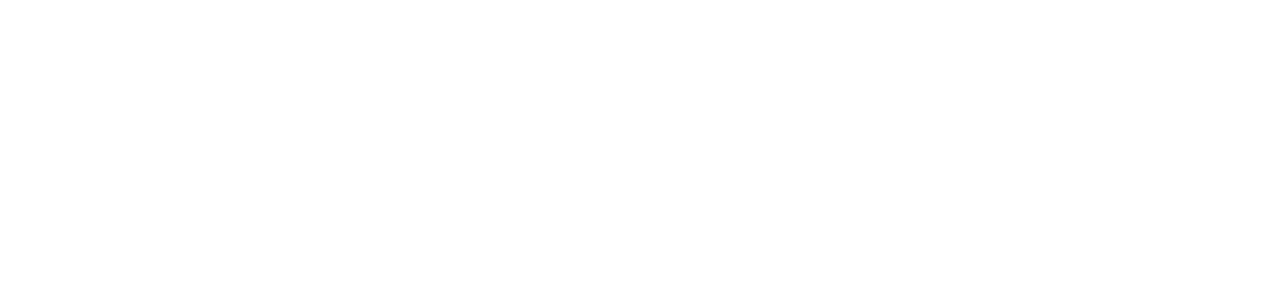
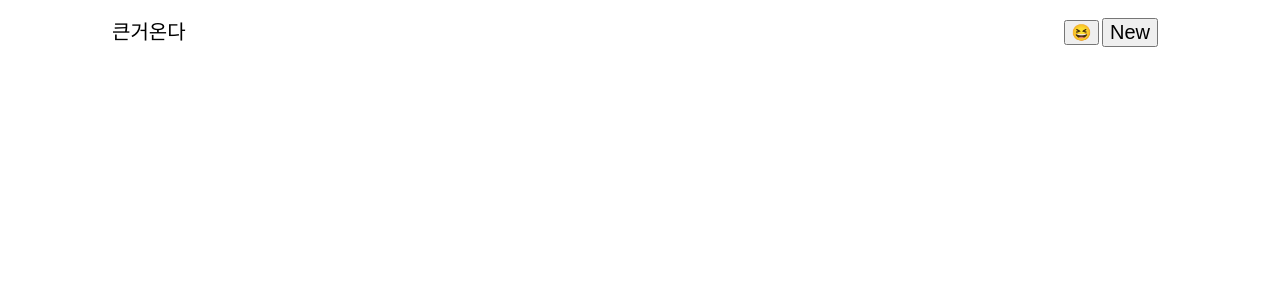
Before and after one commit to jisupark123/Mini-Velog, a Next.js app: page /a in a window 1280 px wide. Shown: the top 300 px of the page. Built offline with nearby package versions, Linux system fonts and the light colour scheme.

Commit message:
메인 네비게이션 기본 레이아웃 잡기

```diff
--- a/components/layout/Layout.module.scss
+++ b/components/layout/Layout.module.scss
@@ -1,2 +1,4 @@
 .main {
+  width: $multi-post-max;
+  margin: 0 auto;
 }
--- a/components/layout/MainNav.module.scss
+++ b/components/layout/MainNav.module.scss
@@ -0,0 +1,20 @@
+.nav {
+  height: 6.5rem;
+}
+.innerNav {
+  width: $multi-post-max;
+  height: 100%;
+  @include flex-between;
+  margin: 0 auto;
+}
+.logo {
+  font-size: 2rem;
+}
+.btns {
+  display: flex;
+  align-items: center;
+}
+.new-post-btn {
+  margin-right: 1rem;
+  font-size: 2rem;
+}
--- a/components/layout/MainNav.tsx
+++ b/components/layout/MainNav.tsx
@@ -1,5 +1,23 @@
+import Link from 'next/link';
+import styles from './MainNav.module.scss';
+import ModeChangeBtn from './ModeChageBtn';
+
 const MainNav = () => {
-  return <div></div>;
+  return (
+    <nav className={styles.nav}>
+      <div className={styles.innerNav}>
+        <div className={styles.logo}>
+          <Link href='/'>
+            <a>큰거온다</a>
+          </Link>
+        </div>
+        <div className={styles.btns}>
+          <ModeChangeBtn />
+          <button className={styles['new-post-btn']}>New</button>
+        </div>
+      </div>
+    </nav>
+  );
 };
 
 export default MainNav;
--- /dev/null
+++ b/components/layout/ModeChageBtn.module.scss
@@ -0,0 +1,4 @@
+.btn {
+  font-size: $basic-font-size;
+  margin-right: 0.25rem;
+}
--- /dev/null
+++ b/components/layout/ModeChageBtn.tsx
@@ -0,0 +1,7 @@
+import styles from './ModeChageBtn.module.scss';
+
+const ModeChangeBtn = () => {
+  return <button className={styles.btn}>😆</button>;
+};
+
+export default ModeChangeBtn;
--- a/styles/_mixins.scss
+++ b/styles/_mixins.scss
@@ -3,7 +3,38 @@
   justify-content: center;
   align-items: center;
 }
+@mixin flex-between {
+  display: flex;
+  justify-content: space-between;
+  align-items: center;
+}
 
-@mixin black() {
-  background-color: blue;
+@mixin desktop {
+  @media (min-width: 1025px) {
+    @content;
+  }
 }
+@mixin tablet {
+  @media (min-width: 768px) and (max-width: 1024px) {
+    @content;
+  }
+}
+@mixin mobile {
+  @media (min-width: 320px) and (max-width: 480px) {
+    @content;
+  }
+}
+
+// 메인화면에 포스트 2개
+@mixin multi-posts {
+  @media (min-width: calc($single-post-max + 1)) and (max-width: $multi-post-max) {
+    @content;
+  }
+}
+
+// 메인화면에 포스트 1개
+@mixin single-posts {
+  @media (max-width: $single-post-max) {
+    @content;
+  }
+}
--- a/styles/_variables.scss
+++ b/styles/_variables.scss
@@ -1 +1,3 @@
 $basic-font-size: 1.6rem;
+$multi-post-max: 1056px;
+$single-post-max: 767px;
```
